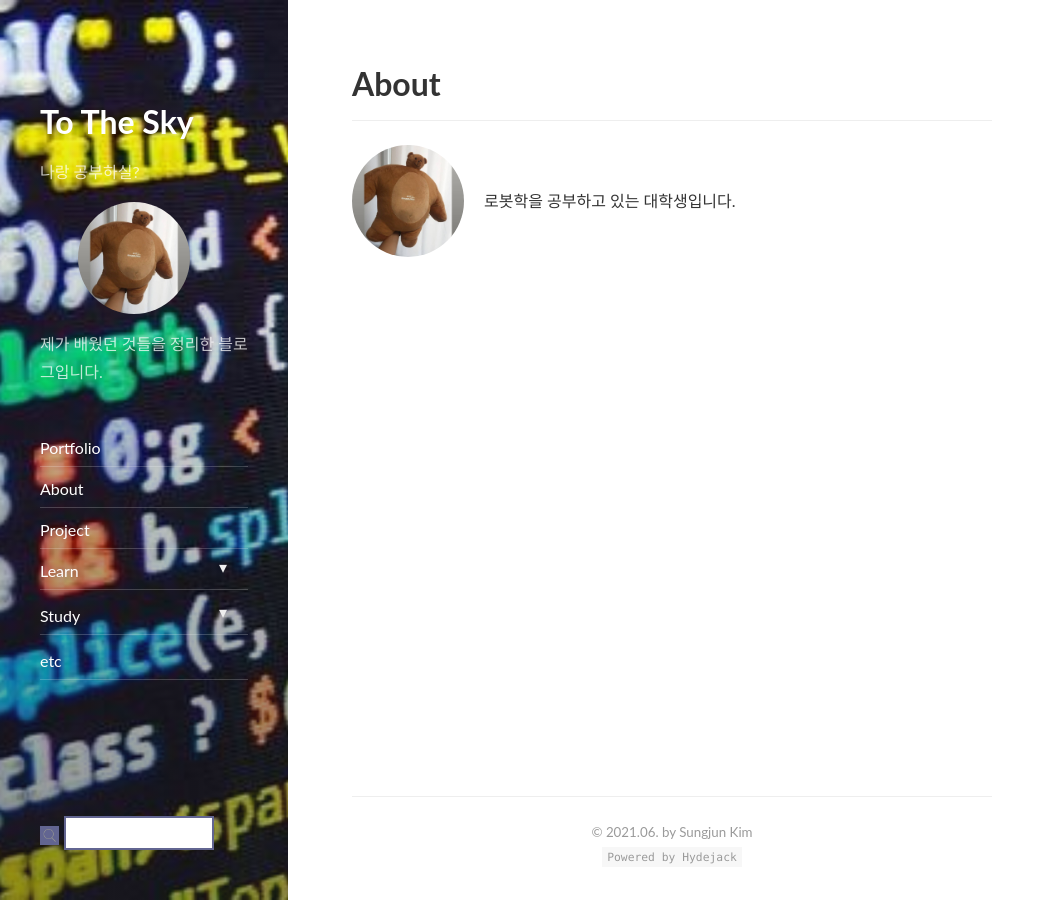
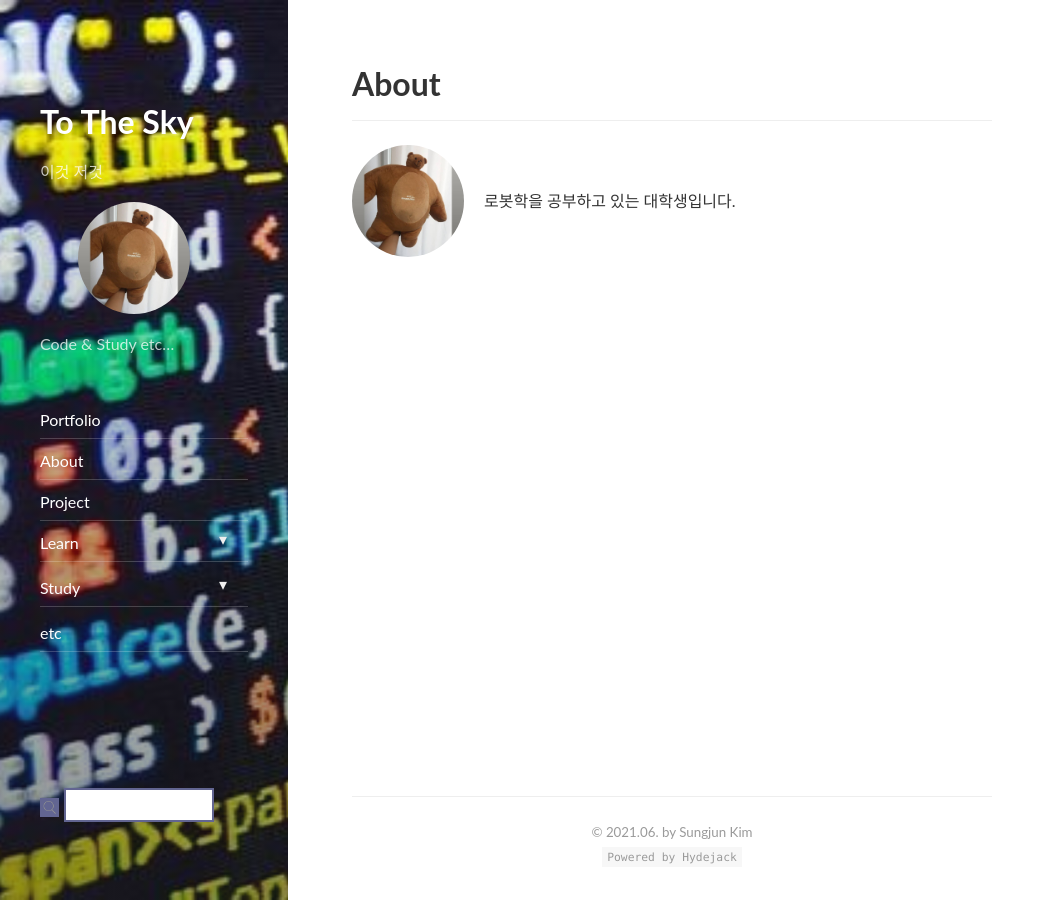
Before and after one commit to ekgus2222/ekgus2222.github.io, a Jekyll site: the page built from index.md, in a window 1280 px wide and 900 px high. Shown: the whole window, without its empty margins (0-1055 px from the left). Built offline with Jekyll 4.4.1, drawn with Linux system fonts in a browser that asks for light colours; nearby versions of some CDN libraries.

Commit message:
Update _config.yml

```diff
--- a/_config.yml
+++ b/_config.yml
@@ -13,17 +13,17 @@ url:                 https://Sungjun0204.github.io
 baseurl:             ""
 
 # A very short description of your page
-tagline:             "나랑 공부하실?"
+tagline:             "이것 저것"
 
 # A short description of the page, used in the sidebar and as fallback for the meta description tag.
 # Markdown enabled, but don't use more than one paragraph (enforced by `>`)
 description:         >
-  제가 배웠던 것들을 정리한 블로그입니다.
+  Code & Study etc...
 
 # This should be the same author as first entry in `_data/authors.yml`
 author:
-  name:              Sungjun Kim
-  email:             kxt1234.max@gmail.com
+  name:              Dahyeon Kim
+  email:             hyunisland@naver.com
 
 # Fallback image and color
 image:               /assets/img/main_left.JPG
@@ -81,6 +81,8 @@ menu:
       - title:  robot-kinematics
         url:      /robot-kinematics/
       - title:  robotics_laboratory_3
+        url:      /robotics-laboratory-3/
+      - title:  computer_vis
         url:      /robotics-laboratory-3/
   - title:             Study
     url:               /study/
```
